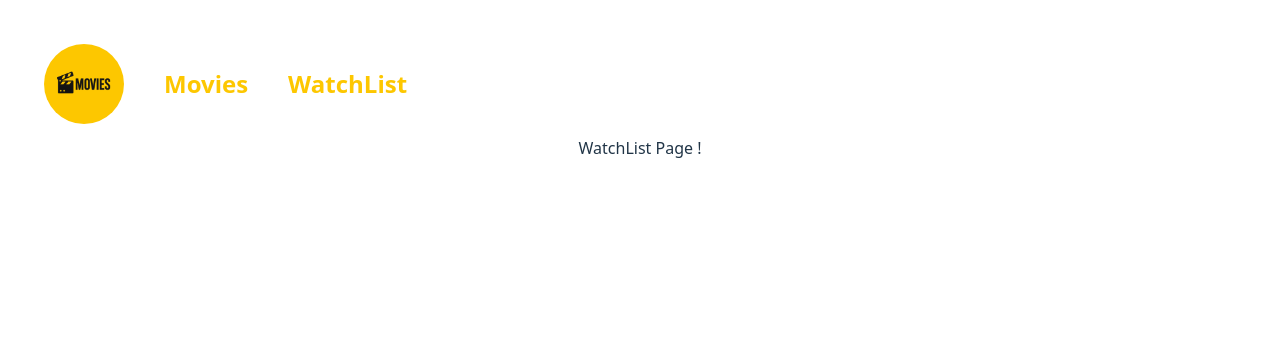
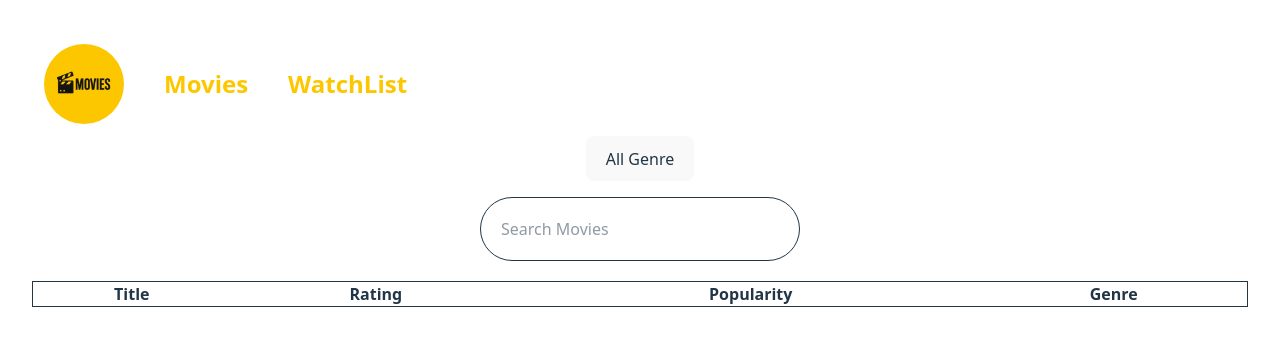
Before and after one commit to Mohammed-farook-28/imdb, a React (Vite) app: page /watchlist in a window 1280 px wide. Shown: the top 346 px of the page. Built offline with nearby package versions, Linux system fonts and the light colour scheme.

Commit message:
Added watchList Page and Added Filter ,Search , sorting

```diff
--- a/package.json
+++ b/package.json
@@ -10,6 +10,9 @@
     "preview": "vite preview"
   },
   "dependencies": {
+    "@fortawesome/fontawesome-svg-core": "^6.7.2",
+    "@fortawesome/free-solid-svg-icons": "^6.7.2",
+    "@fortawesome/react-fontawesome": "^0.2.2",
     "@tailwindcss/vite": "^4.1.11",
     "axios": "^1.10.0",
     "react": "^19.1.0",
--- a/src/App.jsx
+++ b/src/App.jsx
@@ -6,14 +6,20 @@ import Home from './pages/Home/Home';
 import Navbar from './Components/Navbar/NavBar';
 
 function App() {
-  const [count, setCount] = useState(0)
-
+  const  [watchList , setWatchList]  =  useState([]);
+  function addMovieToWatchList(movie){
+    setWatchList([...watchList , movie]);
+  }
+  function removeMovieFromWatchList(movieObj){
+    const updatedWatchList = watchList.filter((movie) => movie.id != movieObj.id);
+    setWatchList(updatedWatchList);
+  }
   return (
     <>
       <Navbar/>
        <Routes>
-        <Route path='/' element={<Home />}></Route>
-        <Route path='/watchlist' element={<WatchList />}></Route>
+        <Route path='/' element={<Home watchList={watchList} addMovieToWatchList={addMovieToWatchList} removeMovieFromWatchList={removeMovieFromWatchList} />}></Route>
+        <Route path='/watchlist' element={<WatchList watchList={watchList}   removeMovieFromWatchList={removeMovieFromWatchList}/>}></Route>
        </Routes>
     </>
   )
--- a/src/Components/Banner/Banner.jsx
+++ b/src/Components/Banner/Banner.jsx
@@ -12,7 +12,6 @@ function Banner() {
       try{
         const res  = await axios.get('https://api.themoviedb.org/3/trending/movie/day?api_key=62843fc74fe19e4e73bd0a920408a4b6');
         const data = await res.data;
-        console.log(data);
         const movies = data.results;
         const curMovieIndex = getRandomValue(0 , movies.length-1);
         const movie  =  movies[curMovieIndex];
--- a/src/Components/Card/Card.jsx
+++ b/src/Components/Card/Card.jsx
@@ -1,12 +1,20 @@
 import React from 'react'
 
-function Card({movieObj}) {
+function Card({movieObj , addMovieToWatchList , removeMovieFromWatchList ,  watchList}) {
     const bannerImage = `https://image.tmdb.org/t/p/original/${movieObj.backdrop_path}`;
+    const isMovieInWatchList =  watchList.find((movie) => movie.id === movieObj.id)
   return (
     <div className='h-[400px] w-[280px] border bg-cover bg-center flex items-end transition-all hover:scale-110  duration-300 hover:shadow-[0_0_25px_#facc15] hover:border-yellow-400 cursor-pointer rounded-4xl relative' style={{backgroundImage:`url(${bannerImage})`}} >
-        <div className='absolute top-0 right-2 text-4xl p-2 '>
+
+    {
+      (!isMovieInWatchList) ? <div onClick={()=>{addMovieToWatchList(movieObj)}} className='absolute top-0 right-2 text-4xl p-2 '>
             &#x2661;
+        </div>: <div onClick={()=>{removeMovieFromWatchList(movieObj)}} className='absolute top-0  right-2 text-4xl p-2 '>
+           &#10084;
         </div>
+    }
+
+
         <div className='font-bold text-yellow-400 m-5 text-xl '>{movieObj.title}</div>
 
     </div>
--- a/src/Components/MovieCard/MovieCard.jsx
+++ b/src/Components/MovieCard/MovieCard.jsx
@@ -5,8 +5,7 @@ import 'react-loading-skeleton/dist/skeleton.css';
 import Card from '../Card/Card';
 import Pagination from '../Pagination/Pagination';
 
-function MoviesCard() {
-
+function MoviesCard({addMovieToWatchList , removeMovieFromWatchList , watchList}) {
     const [moviesData , setMoviesData] =  useState(null);
     const [isLoading , setIsLoading] = useState(true);
      const [pageNumber , setPageNumber] =  useState(1);
@@ -54,7 +53,7 @@ function MoviesCard() {
                 <div className='flex flex-wrap gap-8 justify-center'>
                 {
                   moviesData.map((movieObj) =>{
-                    return <Card  key={movieObj.id} movieObj={movieObj}/>
+                    return <Card  key={movieObj.id} movieObj={movieObj} addMovieToWatchList={addMovieToWatchList} removeMovieFromWatchList={removeMovieFromWatchList} watchList={watchList}/>
                   })
                 }
                 </div>
--- /dev/null
+++ b/src/Configurations/genreConfiguration.js
@@ -0,0 +1,24 @@
+const genreConfiguration = {
+  "All Genre":"All Genre",
+  28: 'Action',
+  12: 'Adventure',
+  16: 'Animation',
+  35: 'Comedy',
+  80: 'Crime',
+  99: 'Documentary',
+  18: 'Drama',
+  10751: 'Family',
+  14: 'Fantasy',
+  36: 'History',
+  27: 'Horror',
+  10402: 'Music',
+  9648: 'Mystery',
+  10749: 'Romance',
+  878: 'Science Fiction',
+  10770: 'TV Movie',
+  53: 'Thriller',
+  10752: 'War',
+  37: 'Western'
+};
+
+export default genreConfiguration;
--- a/src/Pages/Home/Home.jsx
+++ b/src/Pages/Home/Home.jsx
@@ -4,13 +4,13 @@ import placeholderImage from '../../assets/placeholder.png'
 import MoviesCard from '../../Components/MovieCard/MovieCard'
 import Pagination from '../../Components/Pagination/Pagination'
 
-function Home() {
+function Home({addMovieToWatchList , removeMovieFromWatchList , watchList}) {
 
 
     return (
         <>
         <Banner/>
-        <MoviesCard/>
+        <MoviesCard watchList={watchList} addMovieToWatchList={addMovieToWatchList} removeMovieFromWatchList={removeMovieFromWatchList}/>
      </>
     )
 
--- a/src/Pages/WatchList/WatchList.jsx
+++ b/src/Pages/WatchList/WatchList.jsx
@@ -1,8 +1,120 @@
-import React from 'react'
+import React, { useEffect, useState } from 'react'
+import genreConfiguration from '../../Configurations/genreConfiguration';
 
-function WatchList() {
+import { FontAwesomeIcon } from '@fortawesome/react-fontawesome'
+import { faTrash } from '@fortawesome/free-solid-svg-icons'
+
+
+function WatchList({watchList , removeMovieFromWatchList}) {
+  const [moviesInDisplay , setMoviesInDisplay] = useState([...watchList]);
+  const [sortConfig, setSortConfig] = useState({ key: null, direction: 'desc' });
+  useEffect(()=>{
+    setMoviesInDisplay([...watchList]);
+  } , [watchList])
+   const genreSet =  new Set();
+  console.log(watchList);
+   moviesInDisplay.forEach(element => {
+    genreSet.add(element.genre_ids[0]);
+   });
+
+
+   function onMovieFilter(e){
+
+    const searchValue  = e.target.value.toLowerCase();
+    const  movieToDisplay = watchList.filter((movie)=>{
+      return movie.title.toLowerCase().startsWith(searchValue);
+    })
+
+    setMoviesInDisplay(movieToDisplay);
+
+   }
+
+   function sorting(e) {
+     const sortKey = e.target.innerText;
+     let key = null;
+     if (sortKey === "Rating") key = "vote_average";
+     else if (sortKey === "Popularity") key = "popularity";
+     if (!key) return;
+
+     let direction = 'desc';
+     if (sortConfig.key === key && sortConfig.direction === 'desc') {
+       direction = 'asc';
+     }
+     setSortConfig({ key, direction });
+
+     let sortedMovies = [...moviesInDisplay];
+     sortedMovies.sort((a, b) => {
+       if (direction === 'desc') {
+         return b[key] - a[key];
+       } else {
+         return a[key] - b[key];
+       }
+     });
+     setMoviesInDisplay(sortedMovies);
+   }
+
+
+   const genere = Array.from(genreSet);
+
+   genere.unshift("All Genre");
+
   return (
-    <div>WatchList Page !</div>
+    <div>
+        <div className='flex justify-center gap-6 flex-wrap'>
+      {
+        genere.map(genre =>{
+          return <button className='transition-all hover:scale-110  duration-300 hover:shadow-[0_0_25px_#facc15] hover:border-yellow-400 cursor-pointer rounded-4xl' >{genreConfiguration[genre]}</button>
+        })
+      }
+      </div>
+
+      <div className='mt-[1rem]'>
+          <input onChange={onMovieFilter} className="p-5 border text-bold rounded-4xl w-[20rem] h-[4rem]"type='text' placeholder='Search Movies'></input>
+      </div>
+
+
+
+    <div >
+          <div>
+        <table className='mt-5 w-full border'>
+          <thead>
+            <tr>
+              <th>Title</th>
+              <th className='cursor-pointer' onClick={sorting}>Rating</th>
+              <th className='cursor-pointer' onClick={sorting}>Popularity</th>
+              <th>Genre</th>
+
+            </tr>
+          </thead>
+          <tbody>
+              {
+                moviesInDisplay.map((movie)=>{
+                  return <tr className='border my-2 font-bold'>
+                    <td className='flex items-center p-5 gap-10'>
+                      <img className='bg-cover h-[10rem] w-[20rem] rounded-xl'src={`https://image.tmdb.org/t/p/original/${movie.backdrop_path}`} />
+                      <span className='text-yellow-500'>{movie.title}</span>
+                    </td>
+                    <td>
+                      {movie.vote_average}
+                    </td>
+                    <td>
+                      {movie.popularity}
+                    </td>
+                    <td>
+                      {genreConfiguration[movie.genre_ids[0]]}
+                    </td>
+                    <td  className='items-center pr-3 cursor-pointer'>
+                      <FontAwesomeIcon onClick={()=>{removeMovieFromWatchList(movie)}} size='lg' icon={faTrash} style={{ color: '#fa0000' }} />
+                    </td>
+                  </tr>
+                })
+              }
+          </tbody>
+        </table>
+      </div>
+      </div>
+    </div>
+
   )
 }
 
```
Also changed, not shown: 1 other file (tests, documents, lock files or other folders).
